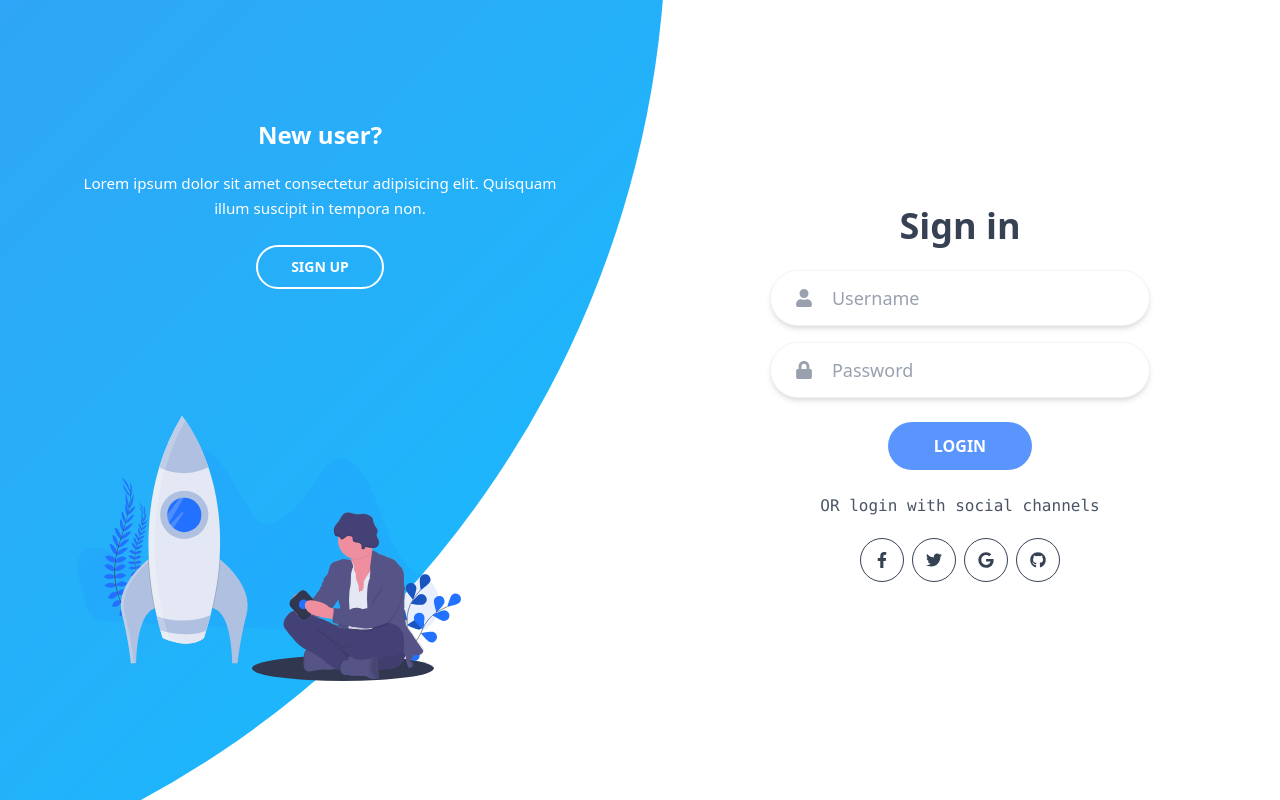
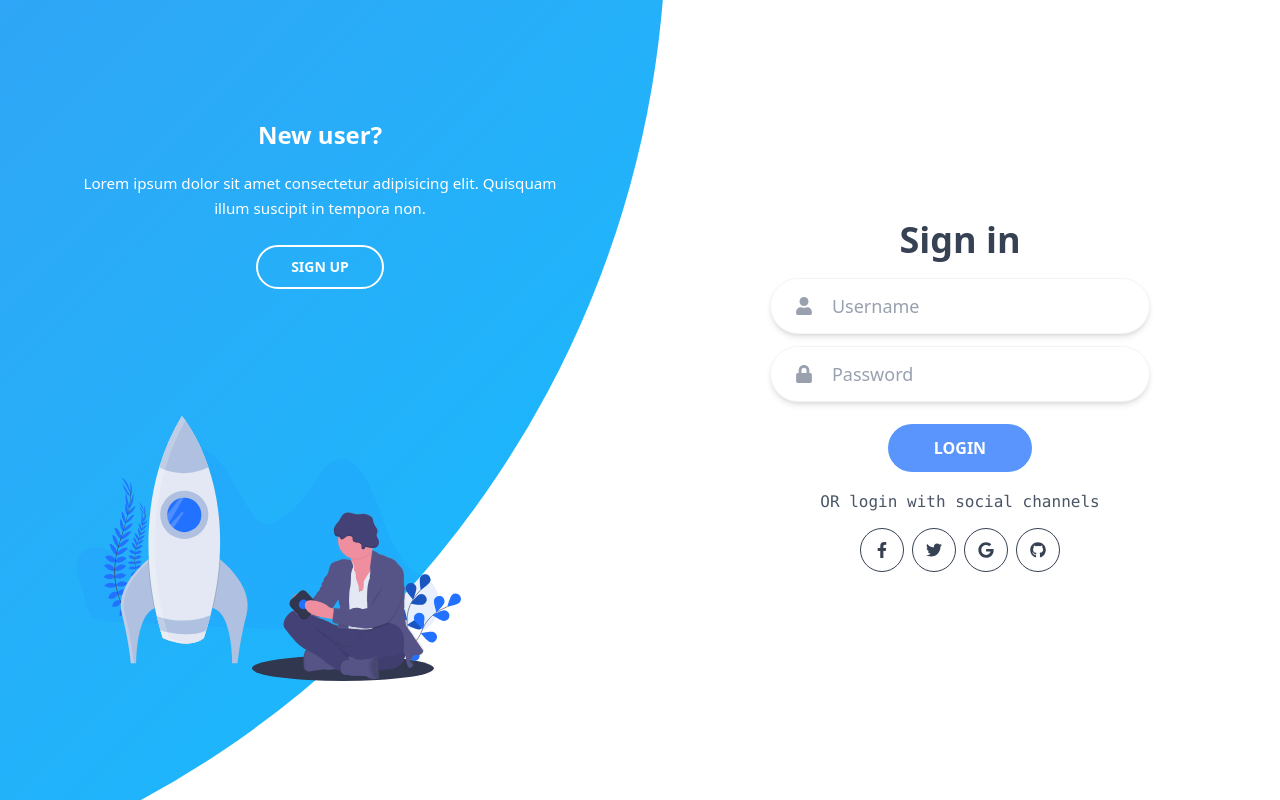
Before and after one commit to Hitesh-malik/lms-repo-ai-comp, a Next.js app: page /auth in a window 1280 px wide. Built offline with nearby package versions, Linux system fonts and the light colour scheme.

Commit message:
Refactor AuthForm component styles for improved layout and spacing

```diff
--- a/src/app/(auth)/auth/page.tsx
+++ b/src/app/(auth)/auth/page.tsx
@@ -64,7 +64,7 @@ export default function AuthForm({
           md:hidden absolute top-0 left-0 w-full z-10
           bg-gradient-to-br from-[#4481eb] to-[#04befe]
           transition-all duration-[1200ms] ease-in-out
-          ${isSignUpMode ? 'h-[30vh] -translate-y-full opacity-0' : 'h-[30vh] translate-y-0 opacity-100'}
+          ${isSignUpMode ? 'h-[28vh] -translate-y-full opacity-0' : 'h-[28vh] translate-y-0 opacity-100'}
         `}
         style={{
           clipPath: 'ellipse(150% 100% at 50% 0%)',
@@ -77,7 +77,7 @@ export default function AuthForm({
           md:hidden absolute bottom-0 left-0 w-full z-10
           bg-gradient-to-br from-[#4481eb] to-[#04befe]
           transition-all duration-[1200ms] ease-in-out
-          ${isSignUpMode ? 'h-[30vh] translate-y-0 opacity-100' : 'h-[30vh] translate-y-full opacity-0'}
+          ${isSignUpMode ? 'h-[35vh] translate-y-0 opacity-100' : 'h-[35vh] translate-y-full opacity-0'}
         `}
         style={{
           clipPath: 'ellipse(150% 100% at 50% 100%)',
@@ -107,9 +107,12 @@ export default function AuthForm({
             md:w-[65%] md:top-1/2 md:-translate-y-1/2 md:-translate-x-1/2
             ${isSignUpMode ? 'md:left-1/4' : 'md:left-3/4'}
 
-            ${/* Mobile - centered vertically */ ''}
+            ${/* Mobile - positioned higher to avoid curved sections */ ''}
             w-full left-1/2 -translate-x-1/2 px-6
-            top-1/2 -translate-y-1/2
+            ${isSignUpMode
+              ? 'top-[40%] -translate-y-1/2'
+              : 'top-[55%] -translate-y-1/2'
+            }
             sm:px-8
           `}
         >
@@ -128,12 +131,12 @@ export default function AuthForm({
               ${isSignUpMode ? 'z-0 opacity-0 pointer-events-none' : 'z-[2] opacity-100'}
             `}
           >
-            <h2 className="2xl:text-5xl xl:text-4xl lg:text-3xl md:text-3xl sm:text-2xl text-[1.4rem] text-gray-700 mb-4 font-semibold">
+            <h2 className="2xl:text-5xl xl:text-4xl lg:text-3xl md:text-3xl sm:text-2xl text-[1.4rem] text-gray-700 mb-3 font-semibold">
               Sign in
             </h2>
 
             {/* Username Input */}
-            <div className="w-full 2xl:max-w-[420px] xl:max-w-[380px] lg:max-w-[360px] md:max-w-[340px] sm:max-w-[320px] max-w-full bg-white 2xl:h-16 xl:h-14 lg:h-13 md:h-12 sm:h-12 h-12 my-2 rounded-full grid grid-cols-[15%_85%] sm:grid-cols-[15%_85%] grid-cols-[20%_80%] px-1.5 shadow-md border border-gray-100">
+            <div className="w-full 2xl:max-w-[420px] xl:max-w-[380px] lg:max-w-[360px] md:max-w-[340px] sm:max-w-[320px] max-w-full bg-white 2xl:h-16 xl:h-14 lg:h-13 md:h-12 sm:h-12 h-11 my-1.5 rounded-full grid grid-cols-[15%_85%] sm:grid-cols-[15%_85%] grid-cols-[20%_80%] px-1.5 shadow-md border border-gray-100">
               <div className="flex items-center justify-center">
                 <FaUser className="2xl:text-xl xl:text-lg lg:text-base md:text-base sm:text-base text-sm text-gray-400" />
               </div>
@@ -147,7 +150,7 @@ export default function AuthForm({
             </div>
 
             {/* Password Input */}
-            <div className="w-full 2xl:max-w-[420px] xl:max-w-[380px] lg:max-w-[360px] md:max-w-[340px] sm:max-w-[320px] max-w-full bg-white 2xl:h-16 xl:h-14 lg:h-13 md:h-12 sm:h-12 h-12 my-2 rounded-full grid grid-cols-[15%_85%] sm:grid-cols-[15%_85%] grid-cols-[20%_80%] px-1.5 shadow-md border border-gray-100">
+            <div className="w-full 2xl:max-w-[420px] xl:max-w-[380px] lg:max-w-[360px] md:max-w-[340px] sm:max-w-[320px] max-w-full bg-white 2xl:h-16 xl:h-14 lg:h-13 md:h-12 sm:h-12 h-11 my-1.5 rounded-full grid grid-cols-[15%_85%] sm:grid-cols-[15%_85%] grid-cols-[20%_80%] px-1.5 shadow-md border border-gray-100">
               <div className="flex items-center justify-center">
                 <FaLock className="2xl:text-xl xl:text-lg lg:text-base md:text-base sm:text-base text-sm text-gray-400" />
               </div>
@@ -163,22 +166,22 @@ export default function AuthForm({
             {/* Login Button */}
             <button
               type="submit"
-              className="bg-[#5995fd] hover:bg-[#4d84e2] border-none outline-none rounded-full cursor-pointer text-white uppercase font-semibold transition-colors duration-300 2xl:h-14 2xl:w-40 2xl:text-base xl:h-12 xl:w-36 xl:text-base lg:h-11 lg:w-32 lg:text-sm md:h-11 md:w-32 md:text-sm sm:h-11 sm:w-32 sm:text-sm h-11 w-32 text-sm my-4"
+              className="bg-[#5995fd] hover:bg-[#4d84e2] border-none outline-none rounded-full cursor-pointer text-white uppercase font-semibold transition-colors duration-300 2xl:h-14 2xl:w-40 2xl:text-base xl:h-12 xl:w-36 xl:text-base lg:h-11 lg:w-32 lg:text-sm md:h-11 md:w-32 md:text-sm sm:h-11 sm:w-32 sm:text-sm h-11 w-32 text-sm my-3 mt-4"
             >
               Login
             </button>
 
-            <p className="py-2 2xl:text-base xl:text-base lg:text-sm md:text-sm sm:text-sm text-xs text-center text-gray-600 font-mono">
+            <p className="py-1.5 2xl:text-base xl:text-base lg:text-sm md:text-sm sm:text-sm text-xs text-center text-gray-600 font-mono">
               OR login with social channels
             </p>
 
             {/* Social Media Icons */}
-            <div className="flex justify-center flex-wrap gap-3 sm:gap-2 gap-2.5 my-3">
+            <div className="flex justify-center flex-wrap gap-3 sm:gap-2 gap-2.5 my-2">
               {[FaFacebookF, FaTwitter, FaGoogle, FaGithub].map((Icon, idx) => (
                 <a
                   key={idx}
                   href="#"
-                  className="2xl:h-12 2xl:w-12 xl:h-11 xl:w-11 lg:h-10 lg:w-10 md:h-10 md:w-10 sm:h-10 sm:w-10 h-10 w-10 border border-gray-700 flex items-center justify-center rounded-full text-gray-700 2xl:text-lg xl:text-base lg:text-base md:text-base sm:text-sm text-sm transition-all duration-300 hover:text-[#4481eb] hover:border-[#4481eb] hover:bg-blue-50"
+                  className="2xl:h-12 2xl:w-12 xl:h-11 xl:w-11 lg:h-10 lg:w-10 md:h-10 md:w-10 sm:h-10 sm:w-10 h-9 w-9 border border-gray-700 flex items-center justify-center rounded-full text-gray-700 2xl:text-lg xl:text-base lg:text-base md:text-base sm:text-sm text-sm transition-all duration-300 hover:text-[#4481eb] hover:border-[#4481eb] hover:bg-blue-50"
                 >
                   <Icon />
                 </a>
@@ -201,12 +204,12 @@ export default function AuthForm({
               ${isSignUpMode ? 'z-[2] opacity-100' : 'z-[1] opacity-0 pointer-events-none'}
             `}
           >
-            <h2 className="2xl:text-5xl xl:text-4xl lg:text-3xl md:text-3xl sm:text-2xl text-[1.4rem] text-gray-700 mb-4 font-semibold">
+            <h2 className="2xl:text-5xl xl:text-4xl lg:text-3xl md:text-3xl sm:text-2xl text-[1.4rem] text-gray-700 mb-3 font-semibold">
               Sign up
             </h2>
 
             {/* Username Input */}
-            <div className="w-full 2xl:max-w-[420px] xl:max-w-[380px] lg:max-w-[360px] md:max-w-[340px] sm:max-w-[320px] max-w-full bg-white 2xl:h-16 xl:h-14 lg:h-13 md:h-12 sm:h-12 h-12 my-2 rounded-full grid grid-cols-[15%_85%] sm:grid-cols-[15%_85%] grid-cols-[20%_80%] px-1.5 shadow-md border border-gray-100">
+            <div className="w-full 2xl:max-w-[420px] xl:max-w-[380px] lg:max-w-[360px] md:max-w-[340px] sm:max-w-[320px] max-w-full bg-white 2xl:h-16 xl:h-14 lg:h-13 md:h-12 sm:h-12 h-11 my-1.5 rounded-full grid grid-cols-[15%_85%] sm:grid-cols-[15%_85%] grid-cols-[20%_80%] px-1.5 shadow-md border border-gray-100">
               <div className="flex items-center justify-center">
                 <FaUser className="2xl:text-xl xl:text-lg lg:text-base md:text-base sm:text-base text-sm text-gray-400" />
               </div>
@@ -220,7 +223,7 @@ export default function AuthForm({
             </div>
 
             {/* Email Input */}
-            <div className="w-full 2xl:max-w-[420px] xl:max-w-[380px] lg:max-w-[360px] md:max-w-[340px] sm:max-w-[320px] max-w-full bg-white 2xl:h-16 xl:h-14 lg:h-13 md:h-12 sm:h-12 h-12 my-2 rounded-full grid grid-cols-[15%_85%] sm:grid-cols-[15%_85%] grid-cols-[20%_80%] px-1.5 shadow-md border border-gray-100">
+            <div className="w-full 2xl:max-w-[420px] xl:max-w-[380px] lg:max-w-[360px] md:max-w-[340px] sm:max-w-[320px] max-w-full bg-white 2xl:h-16 xl:h-14 lg:h-13 md:h-12 sm:h-12 h-11 my-1.5 rounded-full grid grid-cols-[15%_85%] sm:grid-cols-[15%_85%] grid-cols-[20%_80%] px-1.5 shadow-md border border-gray-100">
               <div className="flex items-center justify-center">
                 <FaEnvelope className="2xl:text-xl xl:text-lg lg:text-base md:text-base sm:text-base text-sm text-gray-400" />
               </div>
@@ -234,7 +237,7 @@ export default function AuthForm({
             </div>
 
             {/* Password Input */}
-            <div className="w-full 2xl:max-w-[420px] xl:max-w-[380px] lg:max-w-[360px] md:max-w-[340px] sm:max-w-[320px] max-w-full bg-white 2xl:h-16 xl:h-14 lg:h-13 md:h-12 sm:h-12 h-12 my-2 rounded-full grid grid-cols-[15%_85%] sm:grid-cols-[20%_80%] grid-cols-[20%_80%] px-1.5 shadow-md border border-gray-100">
+            <div className="w-full 2xl:max-w-[420px] xl:max-w-[380px] lg:max-w-[360px] md:max-w-[340px] sm:max-w-[320px] max-w-full bg-white 2xl:h-16 xl:h-14 lg:h-13 md:h-12 sm:h-12 h-11 my-1.5 rounded-full grid grid-cols-[15%_85%] sm:grid-cols-[20%_80%] grid-cols-[20%_80%] px-1.5 shadow-md border border-gray-100">
               <div className="flex items-center justify-center">
                 <FaLock className="2xl:text-xl xl:text-lg lg:text-base md:text-base sm:text-base text-sm text-gray-400" />
               </div>
@@ -250,22 +253,22 @@ export default function AuthForm({
             {/* Signup Button */}
             <button
               type="submit"
-              className="bg-[#5995fd] hover:bg-[#4d84e2] border-none outline-none rounded-full cursor-pointer text-white uppercase font-semibold transition-colors duration-300 2xl:h-14 2xl:w-40 2xl:text-base xl:h-12 xl:w-36 xl:text-base lg:h-11 lg:w-32 lg:text-sm md:h-11 md:w-32 md:text-sm sm:h-11 sm:w-32 sm:text-sm h-11 w-32 text-sm my-4"
+              className="bg-[#5995fd] hover:bg-[#4d84e2] border-none outline-none rounded-full cursor-pointer text-white uppercase font-semibold transition-colors duration-300 2xl:h-14 2xl:w-40 2xl:text-base xl:h-12 xl:w-36 xl:text-base lg:h-11 lg:w-32 lg:text-sm md:h-11 md:w-32 md:text-sm sm:h-11 sm:w-32 sm:text-sm h-11 w-32 text-sm my-3 mt-4"
             >
               Signup
             </button>
 
-            <p className="py-2 2xl:text-base xl:text-base lg:text-sm md:text-sm sm:text-sm text-xs text-center text-gray-600 font-mono">
+            <p className="py-1.5 2xl:text-base xl:text-base lg:text-sm md:text-sm sm:text-sm text-xs text-center text-gray-600 font-mono">
               OR Signup with social channels
             </p>
 
             {/* Social Media Icons */}
-            <div className="flex justify-center flex-wrap gap-3 sm:gap-2 gap-2.5 my-3">
+            <div className="flex justify-center flex-wrap gap-3 sm:gap-2 gap-2.5 my-2">
               {[FaFacebookF, FaTwitter, FaGoogle, FaGithub].map((Icon, idx) => (
                 <a
                   key={idx}
                   href="#"
-                  className="2xl:h-12 2xl:w-12 xl:h-11 xl:w-11 lg:h-10 lg:w-10 md:h-10 md:w-10 sm:h-10 sm:w-10 h-10 w-10 border border-gray-700 flex items-center justify-center rounded-full text-gray-700 2xl:text-lg xl:text-base lg:text-base md:text-base sm:text-sm text-sm transition-all duration-300 hover:text-[#4481eb] hover:border-[#4481eb] hover:bg-blue-50"
+                  className="2xl:h-12 2xl:w-12 xl:h-11 xl:w-11 lg:h-10 lg:w-10 md:h-10 md:w-10 sm:h-10 sm:w-10 h-9 w-9 border border-gray-700 flex items-center justify-center rounded-full text-gray-700 2xl:text-lg xl:text-base lg:text-base md:text-base sm:text-sm text-sm transition-all duration-300 hover:text-[#4481eb] hover:border-[#4481eb] hover:bg-blue-50"
                 >
                   <Icon />
                 </a>
@@ -406,12 +409,12 @@ export default function AuthForm({
             className={`
               absolute bottom-0 left-0 w-full z-[13]
               flex flex-col items-center justify-end text-center
-              px-8 pb-6 pt-4
+              px-8 pb-8 pt-4
               transition-all duration-[1200ms] ease-in-out pointer-events-auto
               ${isSignUpMode ? 'opacity-100 visible translate-y-0' : 'opacity-0 invisible translate-y-20'}
             `}
           >
-            <div className="flex items-end justify-center gap-4 mb-2 w-full max-w-sm">
+            <div className="flex items-end justify-center gap-4 mb-4 w-full max-w-sm">
               <div className="flex-1 text-left">
                 <h3 className="font-semibold mb-2 text-base sm:text-lg text-white">
                   One of us?
```
